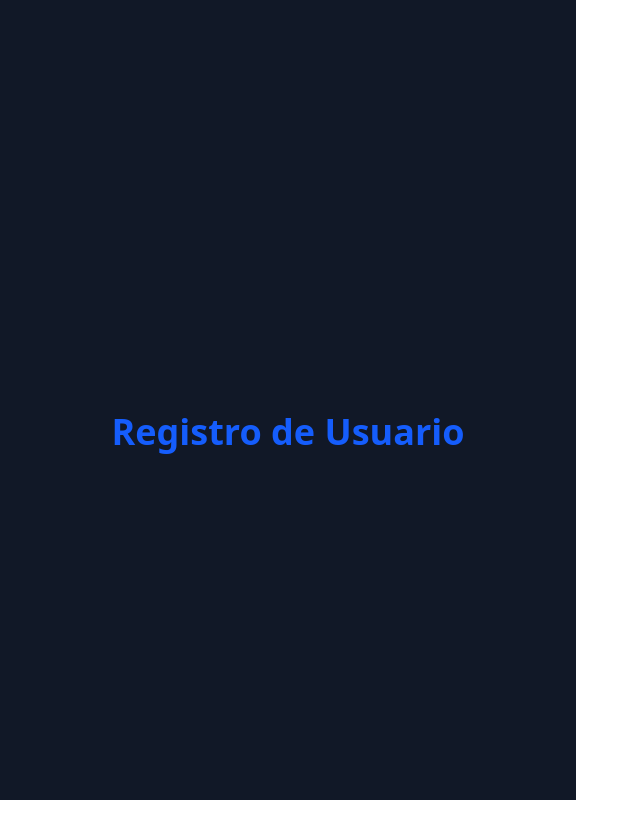
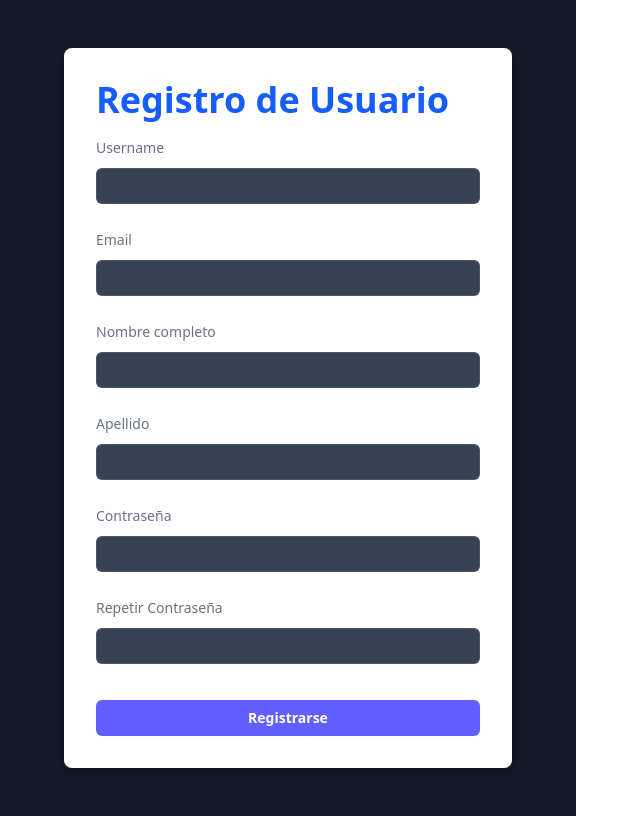
Before and after one commit to IribarrenWeb/nexo-front, a React (Vite) app: page /register in a window 1280 px wide. Shown: the whole page, without its empty margins (0-640 px from the left). Built offline with nearby package versions, Linux system fonts and the light colour scheme; no server answers.

Commit message:
add form to register page

```diff
--- a/src/pages/Register.jsx
+++ b/src/pages/Register.jsx
@@ -1,9 +1,36 @@
+import { useState } from "react";
+import RegisterForm from "../components/forms/RegisterForm";
+import { userService } from "../services/user-service";
+import { toast } from "sonner";
+
 const Register = () => {
-  return (
-    <div className="text-center mt-20">
-        <h1 className="text-4xl font-bold text-blue-600 mb-4">Registro de Usuario</h1>
-    </div>
-  );
+    const [data, setData] = useState({});
+    const { store } = userService();
+
+    const resgister = () => {
+        toast.promise(
+            store(data),
+            {
+                loading: 'Registrando usuario...',
+                success: 'Usuario registrado con éxito',
+                error: 'Error al registrar el usuario'
+            }
+        )
+    }
+
+    return (
+        <div className="flex items-center justify-center h-full">
+            <div className="p-8 bg-white rounded-lg shadow-md">
+                <h1 className="text-4xl font-bold text-blue-600 mb-4">
+                    Registro de Usuario
+                </h1>
+                <RegisterForm setData={setData} />
+                <button onClick={resgister} className="mt-9 flex w-96 justify-center rounded-md bg-indigo-500 px-3 py-1.5 text-sm/6 font-semibold text-white hover:bg-indigo-400 focus-visible:outline-2 focus-visible:outline-offset-2 focus-visible:outline-indigo-500">
+                    Registrarse
+                </button>
+            </div>
+        </div>
+    );
 };
 
 export default Register;
```
